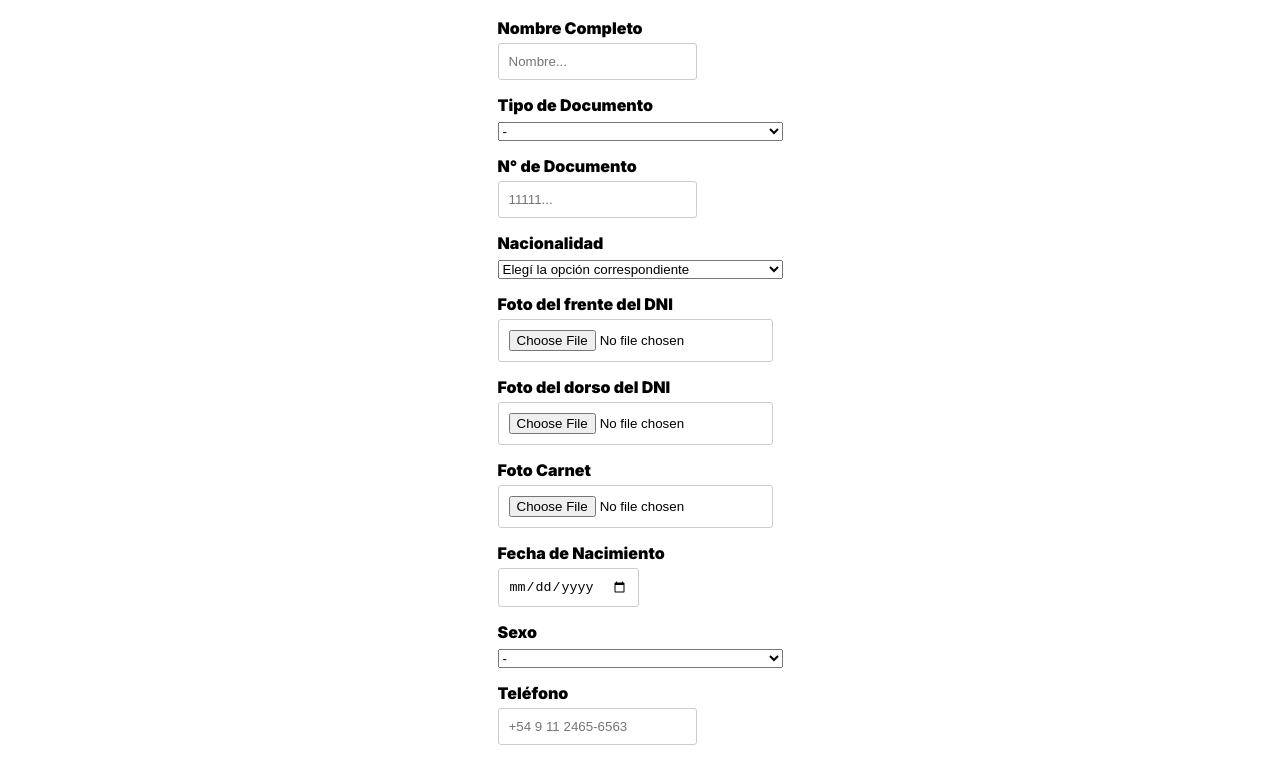
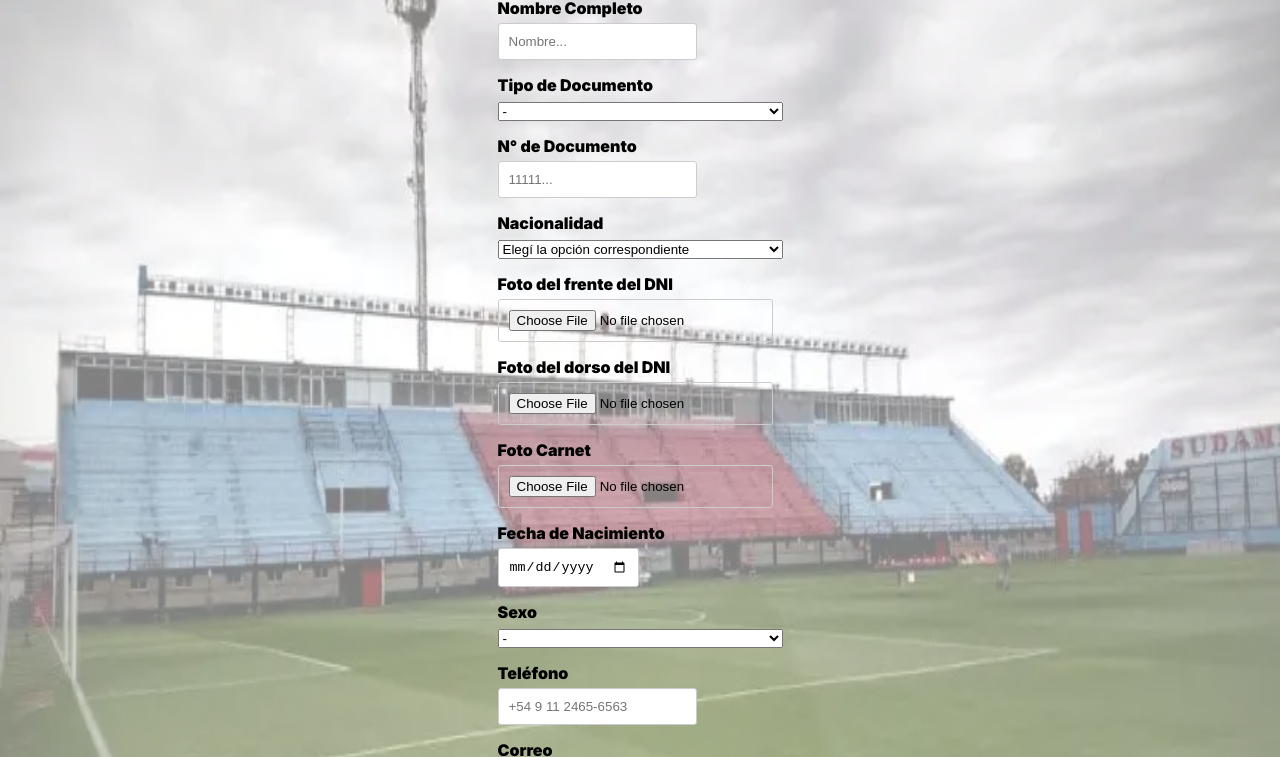
Before and after one commit to rusherdv/TPO, a website: page public/socio/socio.html in a window 1280 px wide. Shown: the part 499-1256 px from the top of the page. Drawn offline with nearby package versions, Linux system fonts and the light colour scheme.

Commit message:
agrego imagen de fondo para form socios

```diff
--- a/public/socio/style/styles.css
+++ b/public/socio/style/styles.css
@@ -3,12 +3,13 @@
 
 /* sección del formulario */
 .formSection {
-    margin-top: 20px;
     display: flex;
     flex-direction: column;
     justify-content: center;
     align-items: center;
     text-align: center;
+    background-image: linear-gradient(rgba(255,255,255,0.5), rgba(255,255,255,0.5)), url(../../inicio/img/arsenal_cancha_socios.webp);
+    background-size: 100% 100%;
 }
 
 .formSection h1 {
```
Also changed, not shown: public/inicio/img/arsenal_cancha_socios.webp (added).
